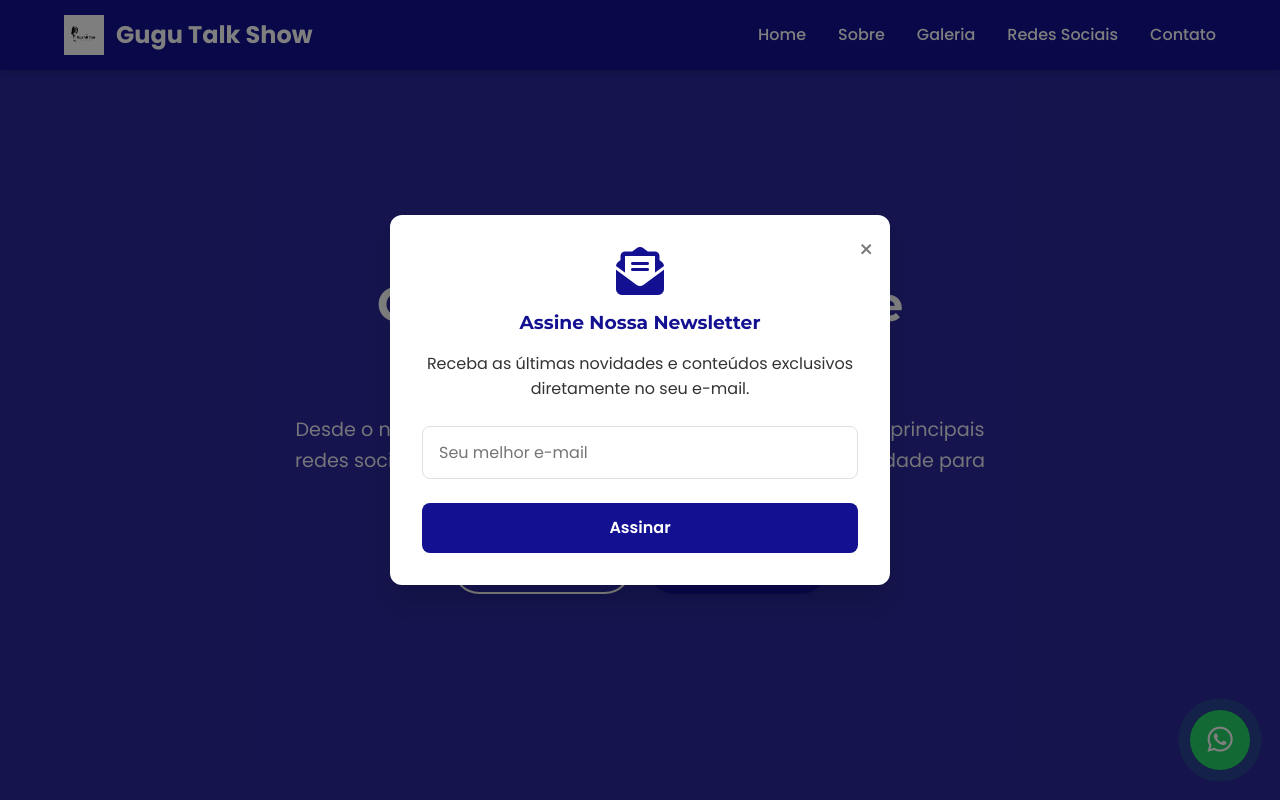
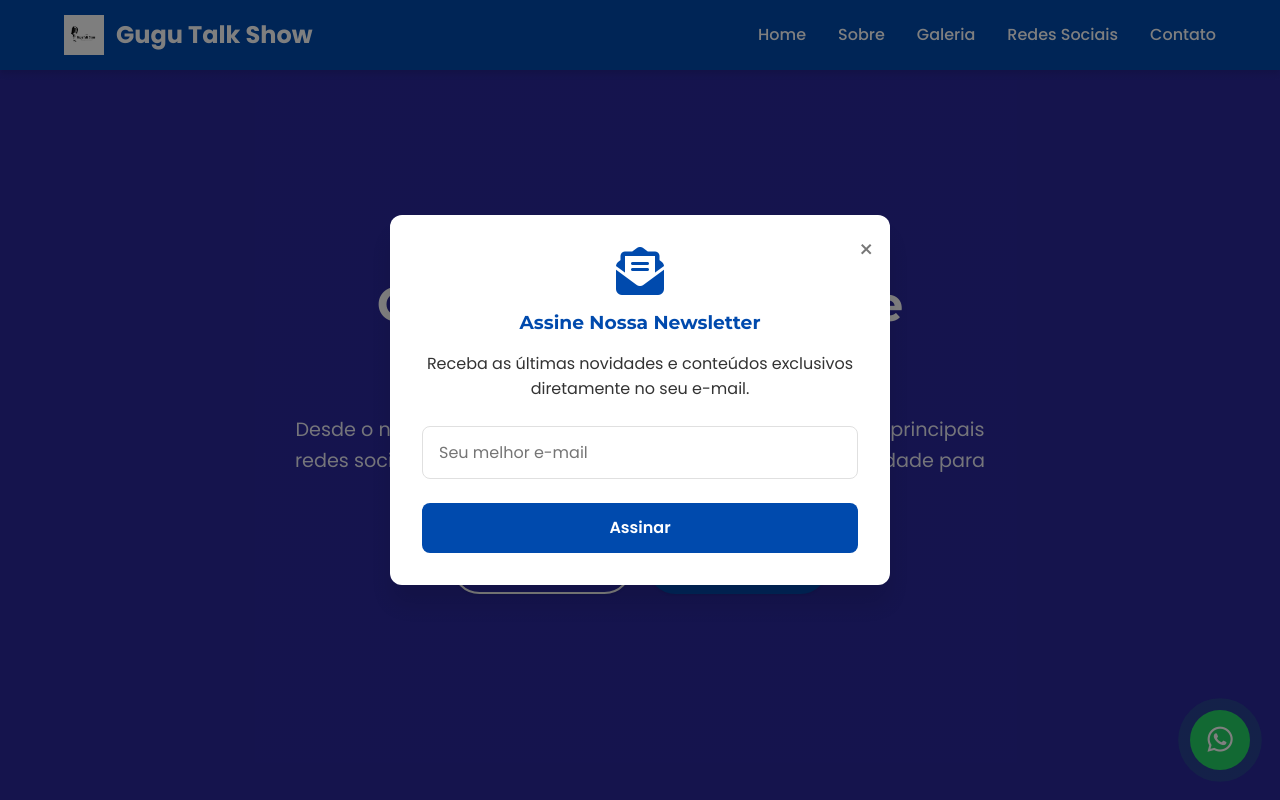
Before and after one commit to Derickcsantos/Gugutalkshow, a plain HTML site: page index.html in a window 1280 px wide. Shown: the top 800 px of the page. Drawn offline with nearby package versions, Linux system fonts and the light colour scheme.

Commit message:
Add files via upload

```diff
--- a/css/styleNew.css
+++ b/css/styleNew.css
@@ -1,6 +1,6 @@
 :root {
-    --primary: #131191;
-    --primary-dark: #0d0b6b;
+    --primary: #004aad;
+    --primary-dark: #004aad;
     --primary-light: #2a2aff;
     --text: #333333;
     --text-light: #f8f8f8;
```
